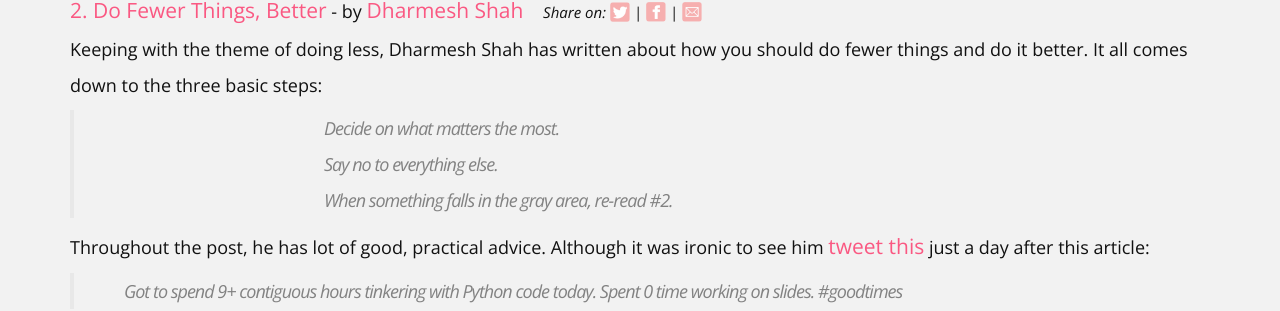
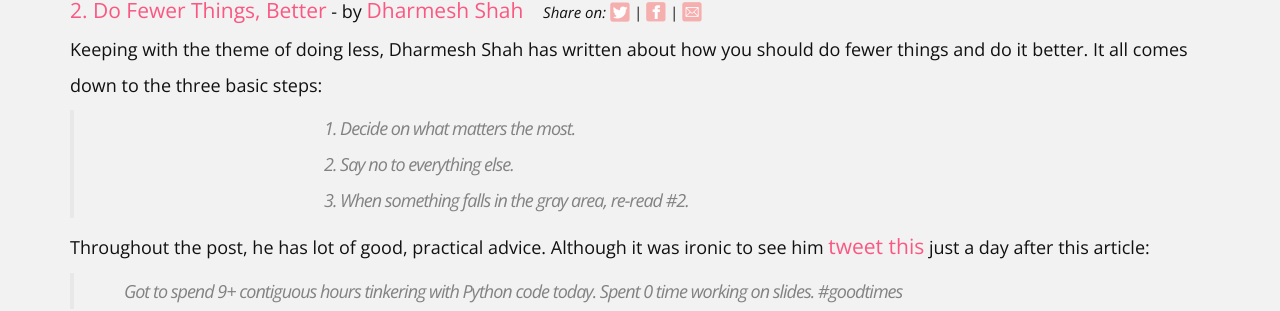
Before and after one commit to DailyFives/DailyFives.github.io, a Jekyll site: the page built from _posts/2016-02-19-5.html, in a window 1280 px wide. Shown: the part 719-1030 px from the top of the page. Built offline with Jekyll 4.4.1, drawn with Linux system fonts in a browser that asks for light colours; comment, search, counter and statistics services are not loaded.

Commit message:
Changes to the post

```diff
--- a/_posts/2016-02-19-5.html
+++ b/_posts/2016-02-19-5.html
@@ -35,11 +35,11 @@
 
 <blockquote>
 <ul>
-	<ol>Decide on what matters the most.
+	<ol>1. Decide on what matters the most.
 	</ol>
-	<ol>Say no to everything else.
+	<ol>2. Say no to everything else.
 	</ol>
-	<ol>When something falls in the gray area, re-read #2.
+	<ol>3. When something falls in the gray area, re-read #2.
 	</ol>
 
 </ul>
```
